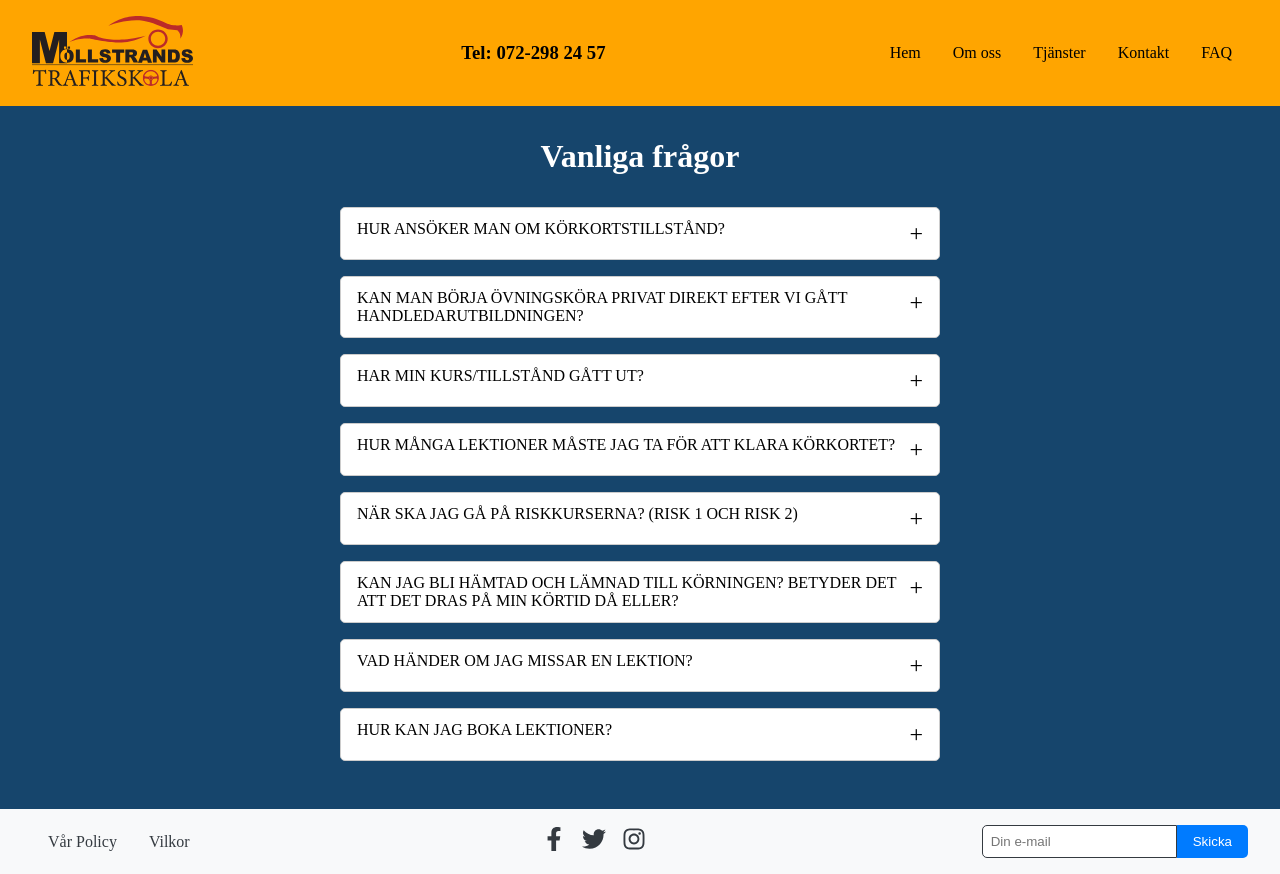
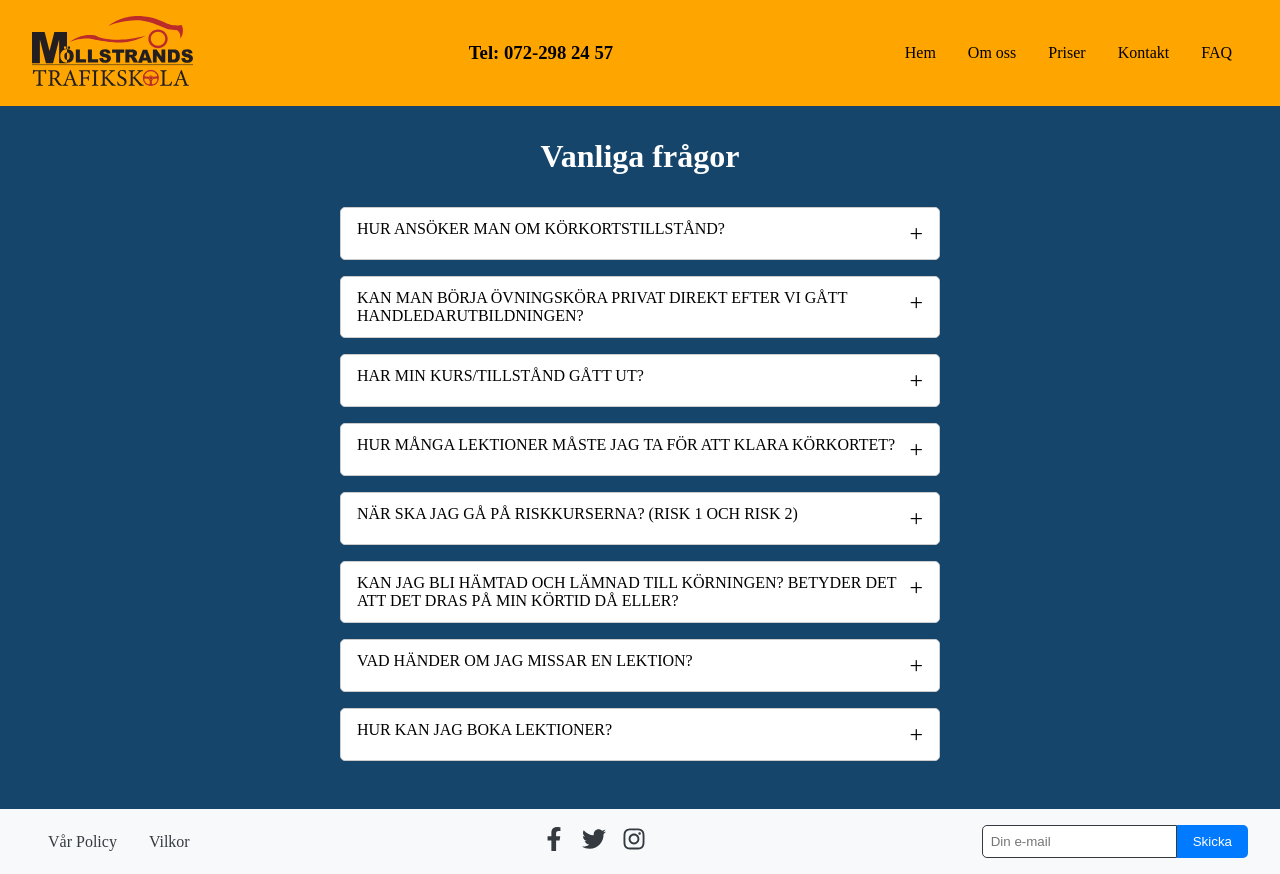
Before and after one commit to Johanmollstrand/sm-school-main, a React (Vite) app: page /faq in a window 1280 px wide. Built offline with nearby package versions, Linux system fonts and the light colour scheme.

Commit message:
jhgjhgjg

```diff
--- a/src/components/Header.jsx
+++ b/src/components/Header.jsx
@@ -24,7 +24,7 @@ const Header = () => {
           <StyledLink to="/about">Om oss</StyledLink>
         </MenuItem>
         <MenuItem>
-          <StyledLink to="/services">Tjänster</StyledLink>
+          <StyledLink to="/services">Tjänster  </StyledLink>
         </MenuItem>
         <MenuItem>
           <StyledLink to="/contact">Kontakt</StyledLink>
--- a/src/components/footer/Footer.jsx
+++ b/src/components/footer/Footer.jsx
@@ -24,6 +24,7 @@ const Footer = () => {
         <NewsletterInput type="email" placeholder="Din e-mail" />
         <SignupButton>Skicka</SignupButton>
       </NewsletterSignup>
+
     </FooterContainer>
   );
 };
--- a/src/components/header/Header.jsx
+++ b/src/components/header/Header.jsx
@@ -39,7 +39,7 @@ const Header = () => {
         </MenuItem>
         <MenuItem>
           <StyledLink to="/services" onClick={closeMenu}>
-            Tjänster
+            Priser
           </StyledLink>
         </MenuItem>
         <MenuItem>
```
Also changed, not shown: src/assets/imgs/Möllstrands Trafikskola (2).jpg (added).
